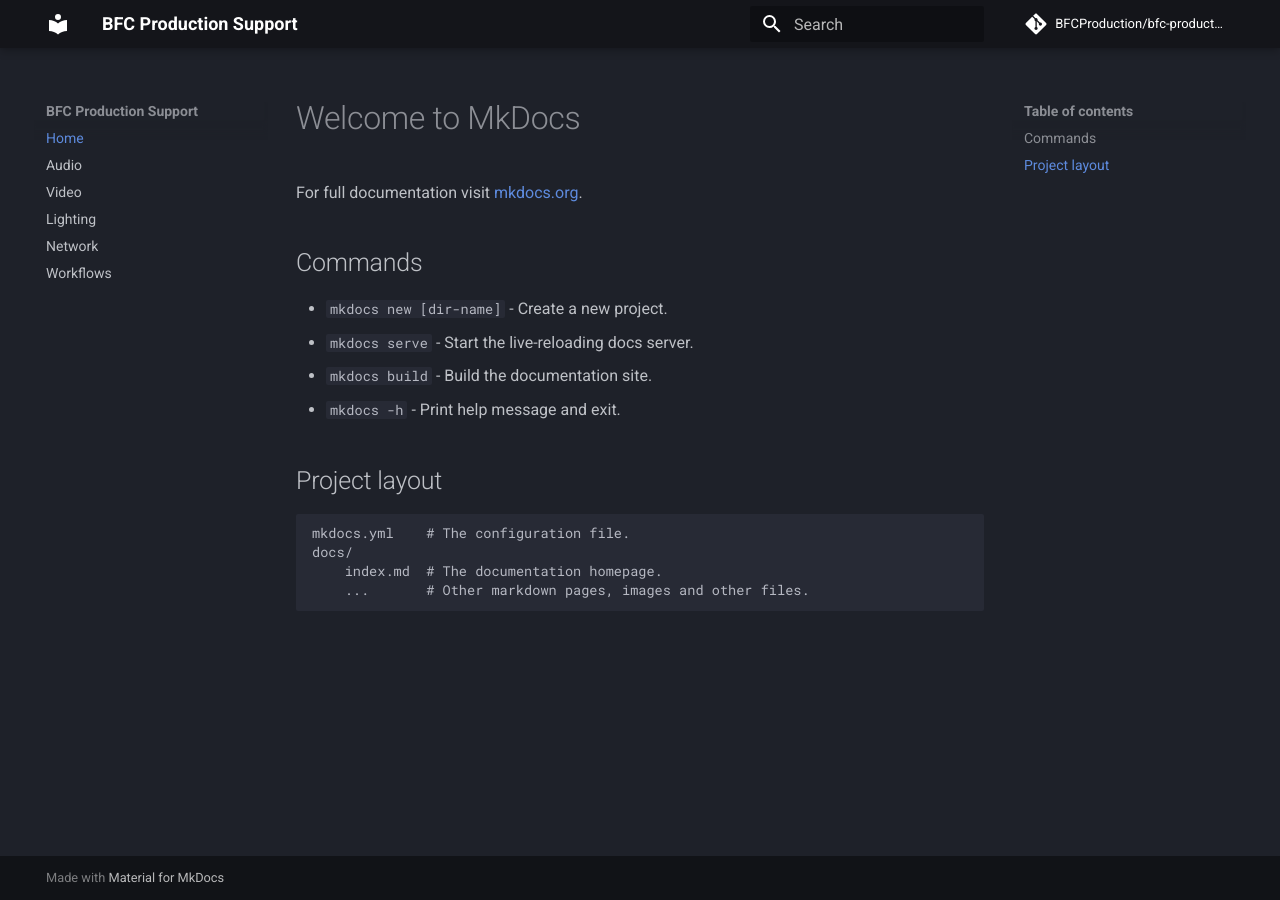
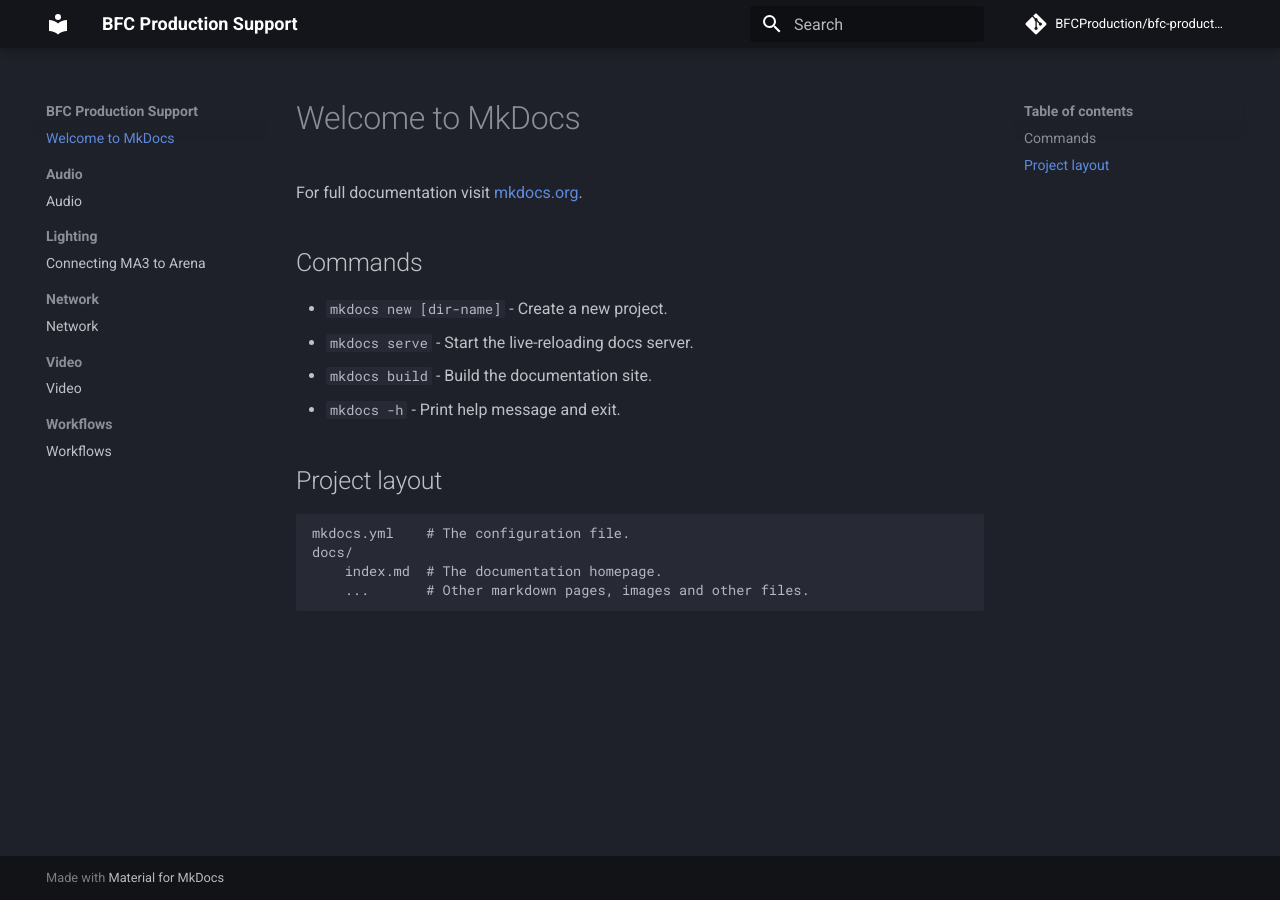
Before and after one commit to BFCProduction/bfc-production-support, an MkDocs documentation site: the page built from docs/index.md, in a window 1280 px wide. Built offline with MkDocs 1.6.1 and Material for MkDocs 9.7.7, drawn with Linux system fonts in a browser that asks for light colours; comment, search, counter and statistics services are not loaded.

Commit message:
add MA3 to Arena doc

```diff
--- a/mkdocs.yml
+++ b/mkdocs.yml
@@ -13,11 +13,13 @@
     - search.suggest
     - search.highlight
 
-nav:
+nnav:
   - Home: index.md
   - Audio: audio/index.md
   - Video: video/index.md
-  - Lighting: lighting/index.md
+  - Lighting:
+    - Overview: lighting/index.md
+    - Connecting MA3 to Arena: lighting/connecting-ma3-to-arena.md
   - Network: network/index.md
   - Workflows: workflows/index.md
 
```
Also changed, not shown: docs/lighting/Connecting-MA3-to-Arena.md (renamed from docs/lighting/Connecting MA3 to Arena.md, +1 -1 lines), docs/lighting/images/MA3_ArtNet_Settings.png (added), 3 other files.
